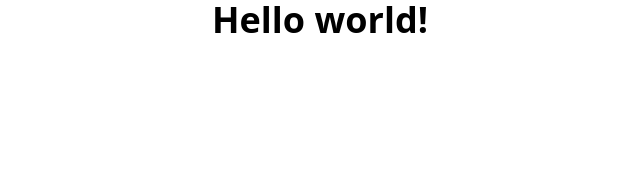
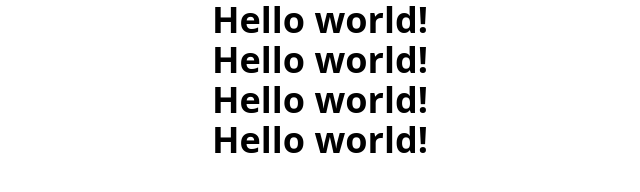
Before and after one commit to harounabidi/github, a plain HTML site: page index.html in a window 1280 px wide. Shown: the whole page, without its empty margins (320-960 px from the left). Drawn offline with nearby package versions, Linux system fonts and the light colour scheme.

Commit message:
3rd commit

```diff
--- a/index.html
+++ b/index.html
@@ -9,5 +9,8 @@
   </head>
   <body class="flex flex-col items-center">
     <h1 class="text-4xl font-bold">Hello world!</h1>
+    <h1 class="text-4xl font-bold">Hello world!</h1>
+    <h1 class="text-4xl font-bold">Hello world!</h1>
+    <h1 class="text-4xl font-bold">Hello world!</h1>
   </body>
 </html>
```
